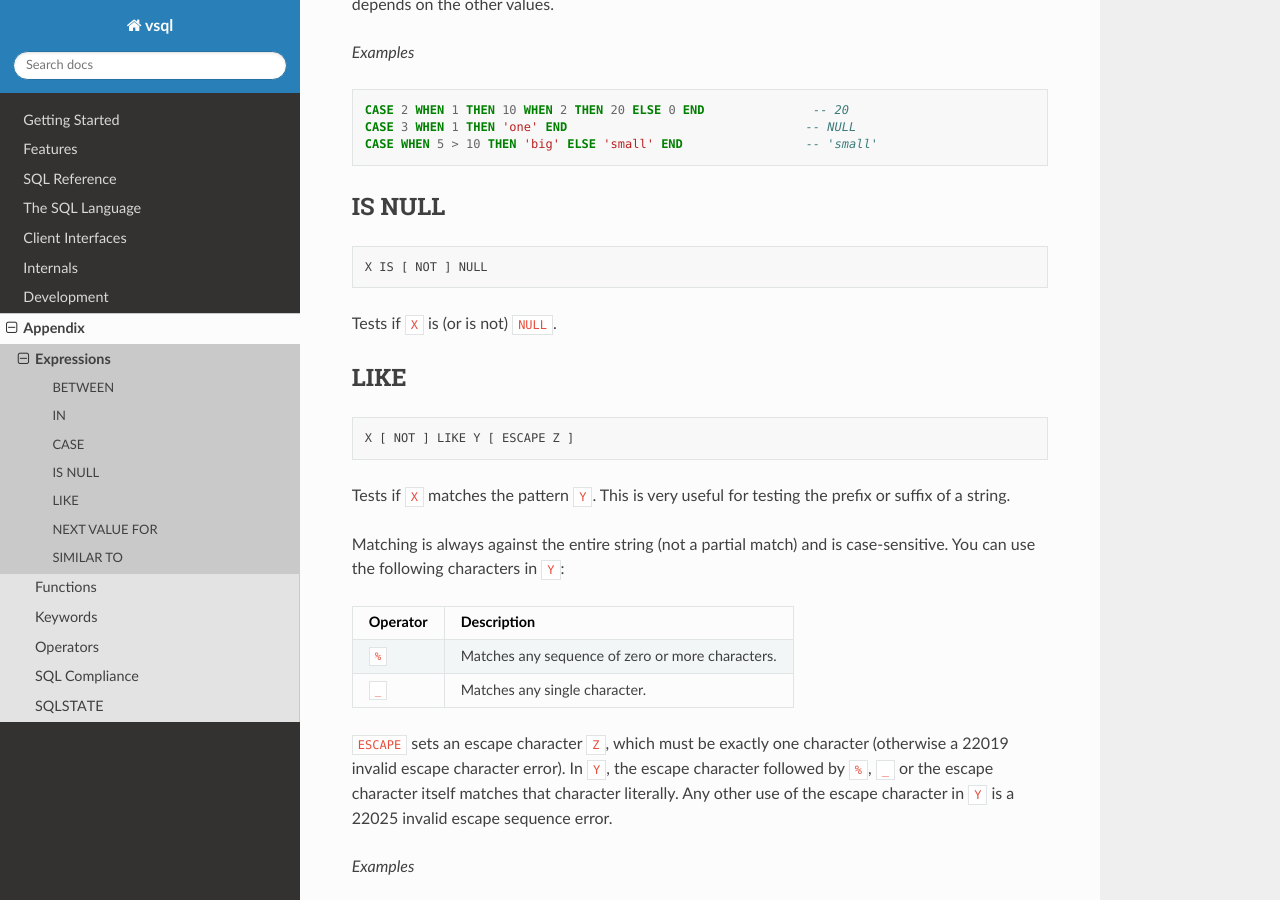
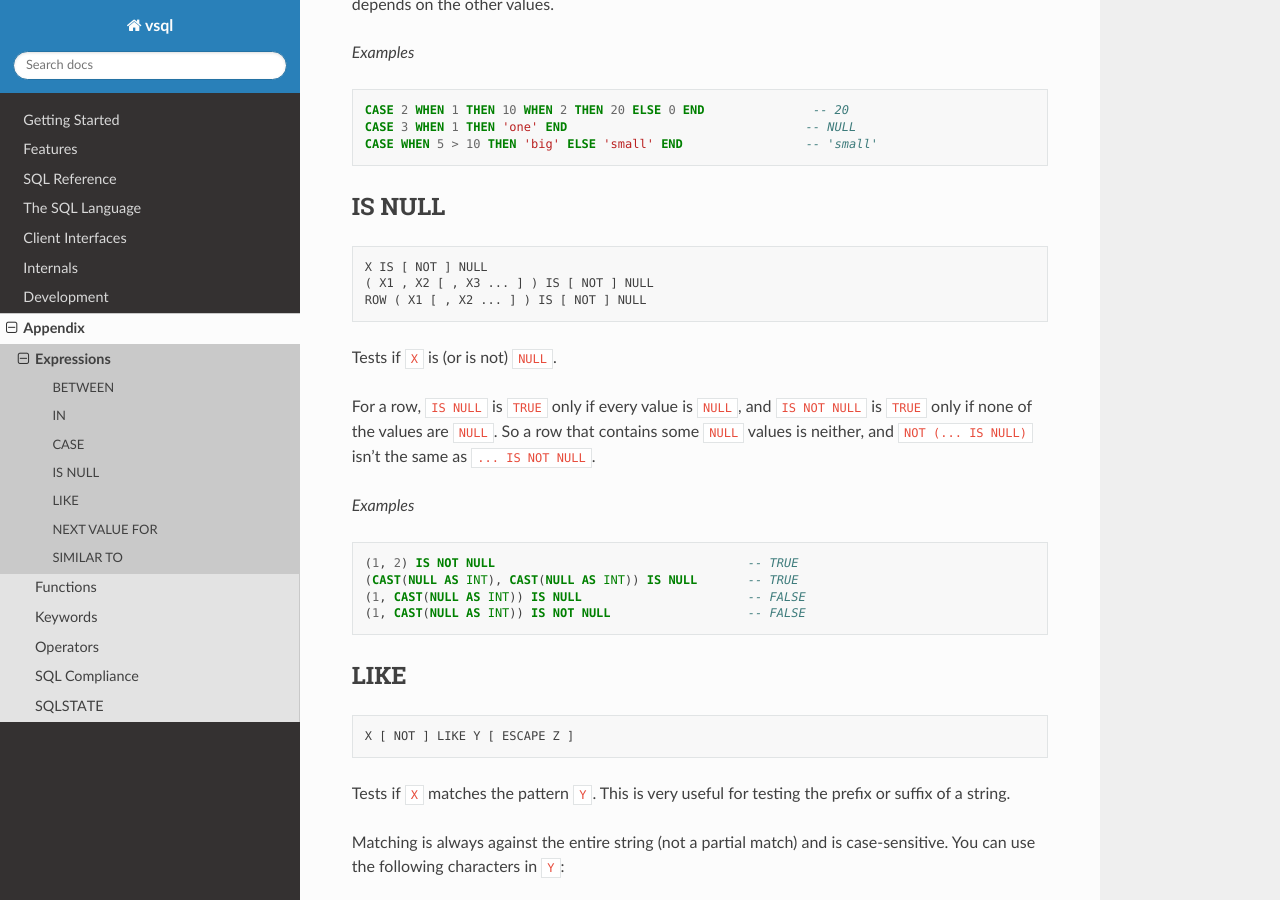
Before and after one commit to elliotchance/vsql, a Sphinx documentation site: the page built from docs/expressions.rst, in a window 1280 px wide and 900 px high, scrolled down 1767 px. Built offline with Sphinx 7.4.7 and the Read the Docs theme 3.1.0, drawn with Linux system fonts in a browser that asks for light colours.

Commit message:
language: Support rows in IS NULL and IS NOT NULL
IS [NOT] NULL now accepts a row, written as (a, b, ...) or ROW(...). For a
row, IS NULL is true only when every value is NULL and IS NOT NULL only when
none are, so a row with some NULLs is neither and NOT (r IS NULL) isn't the
same as r IS NOT NULL. As with ROW(...) elsewhere, a bare NULL or DEFAULT
isn't a valid element. A row subquery (F641) still isn't supported.

SQL F481

Co-Authored-By: Claude Opus 5.5 <noreply@anthropic.com>

```diff
--- a/docs/expressions.rst
+++ b/docs/expressions.rst
@@ -90,8 +90,24 @@ IS NULL
 .. code-block:: text
 
   X IS [ NOT ] NULL
+  ( X1 , X2 [ , X3 ... ] ) IS [ NOT ] NULL
+  ROW ( X1 [ , X2 ... ] ) IS [ NOT ] NULL
 
 Tests if ``X`` is (or is not) ``NULL``.
+
+For a row, ``IS NULL`` is ``TRUE`` only if every value is ``NULL``, and
+``IS NOT NULL`` is ``TRUE`` only if none of the values are ``NULL``. So a row
+that contains some ``NULL`` values is neither, and ``NOT (... IS NULL)`` isn't
+the same as ``... IS NOT NULL``.
+
+*Examples*
+
+.. code-block:: sql
+
+  (1, 2) IS NOT NULL                                   -- TRUE
+  (CAST(NULL AS INT), CAST(NULL AS INT)) IS NULL       -- TRUE
+  (1, CAST(NULL AS INT)) IS NULL                       -- FALSE
+  (1, CAST(NULL AS INT)) IS NOT NULL                   -- FALSE
 
 LIKE
 ----
--- a/docs/sql-compliance.rst
+++ b/docs/sql-compliance.rst
@@ -484,7 +484,7 @@ As of the latest version (or at least the version of this documentation)
    * - ❌ **F471**
      - **Scalar subquery values**
 
-   * - ❌ **F481**
+   * - ✅ **F481**
      - **Expanded NULL predicate**
 
    * - ❌ **F812**
```
Also changed, not shown: other parts of docs/sql-compliance.rst (+1 -1 lines), 5 other files.
